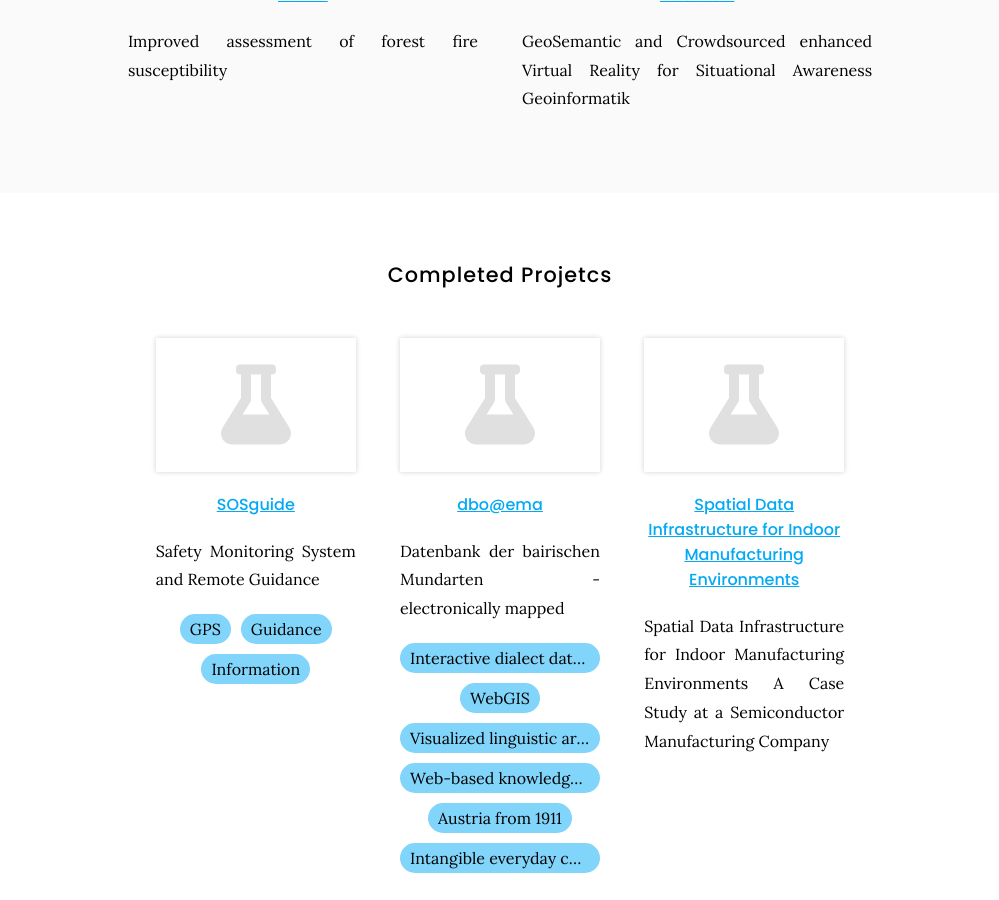
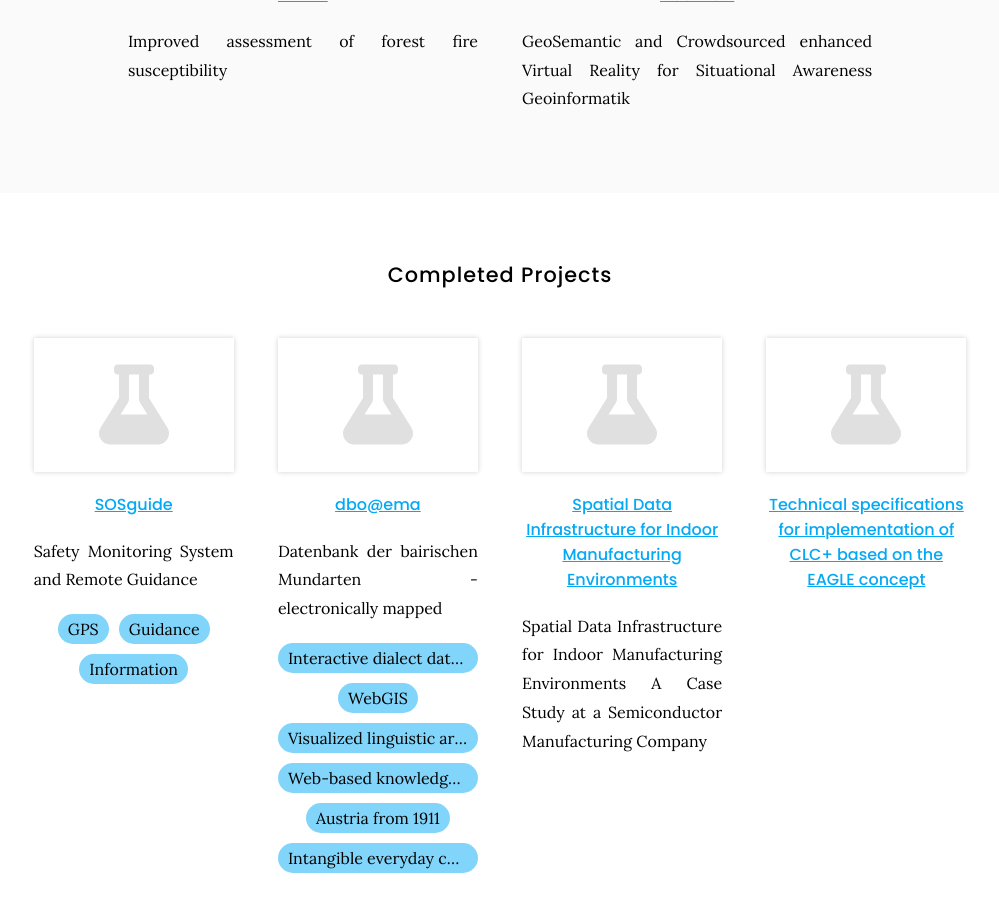
Before and after one commit to Geoinfo-TUGraz/Geoinfo-TUGraz.github.io, a Jekyll site: the page built from projects/index.md, in a window 1280 px wide and 900 px high, scrolled down 1248 px. Shown: the whole window, without its empty margins (140-1139 px from the left). Built offline with Jekyll 4.4.1, drawn with Linux system fonts in a browser that asks for light colours.

Commit message:
Update index.md

```diff
--- a/projects/index.md
+++ b/projects/index.md
@@ -18,6 +18,6 @@
 {% include section.html %}
 
 
-## Completed Projetcs
+## Completed Projects
 
 {% include list.html component="card" data="projects" filters="group: more" style="small" %}
```
